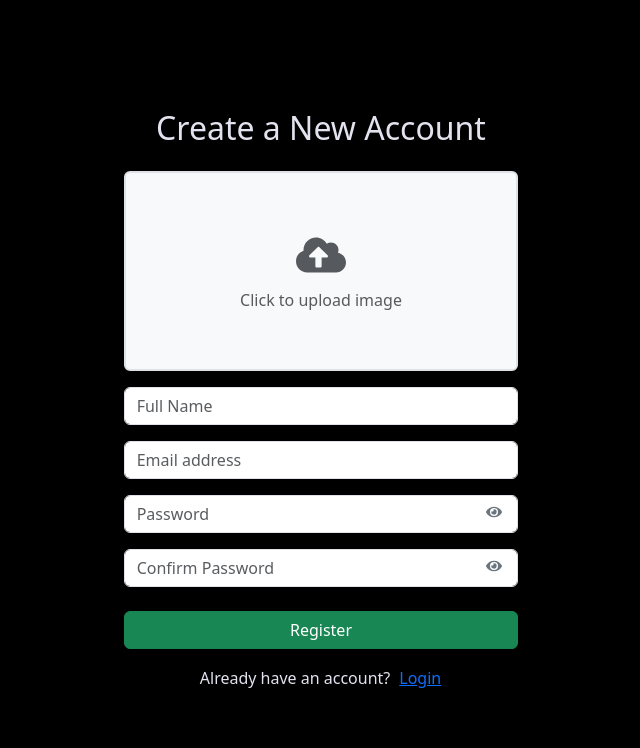
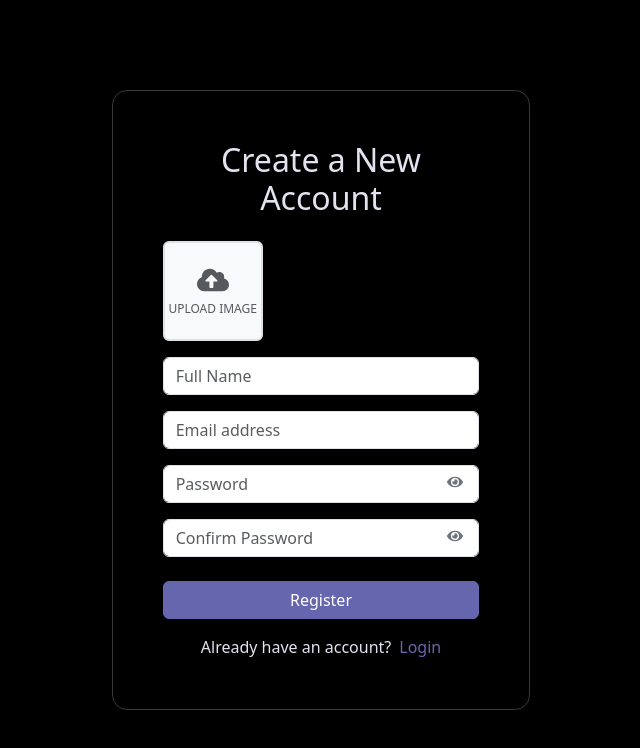
Before and after one commit to mahmoudEwiis/React-ecommerce, a React (Create React App) app: page /register in a window 1280 px wide. Shown: the top 748 px of the page, without its empty margins (319-959 px from the left). Built offline with nearby package versions, Linux system fonts and the light colour scheme.

Commit message:
Fixed Style Registeration Page

```diff
--- a/src/components/ImageUploadBox.jsx
+++ b/src/components/ImageUploadBox.jsx
@@ -41,9 +41,10 @@ const ImageUploadBox = ({ onUpload }) => {
   return (
     <Form.Group className="mb-3">
       <div
-        className="border border-2 border-dashed rounded d-flex justify-content-center align-items-center"
+        className="border border-2 border-dashed rounded d-flex flex-column justify-content-center align-items-center"
         style={{
-          height: 200,
+          width: 100,
+          height: 100,
           cursor: 'pointer',
           backgroundColor: '#f8f9fa',
           position: 'relative',
@@ -55,13 +56,19 @@ const ImageUploadBox = ({ onUpload }) => {
           <img
             src={preview}
             alt="Preview"
-            style={{ maxHeight: '100%', maxWidth: '100%', objectFit: 'contain' }}
+            style={{
+              width: '100%',
+              height: '100%',
+              objectFit: 'cover',
+            }}
           />
         ) : (
-          <div className="text-center text-muted">
-            <FaCloudUploadAlt size={50} className="mb-2" />
-            <div>{uploading ? 'Uploading...' : 'Click to upload image'}</div>
-          </div>
+          <>
+            <FaCloudUploadAlt size={32} className="text-muted mb-1" />
+            <span className="text-muted" style={{ fontSize: '0.75rem' }}>
+              UPLOAD IMAGE
+            </span>
+          </>
         )}
         <Form.Control
           type="file"
--- a/src/features/auth/Register.jsx
+++ b/src/features/auth/Register.jsx
@@ -63,7 +63,7 @@ export default function Register() {
   return (
     <Container fluid className="vh-100 d-flex justify-content-center align-items-center">
       <Row className="w-100 justify-content-center">
-        <Col xs={12} sm={8} md={6} lg={4}>
+        <Col xs={12} sm={8} md={6} lg={4} className="form-outLay">
           <h2 className="mb-4 text-center">Create a New Account</h2>
           <Form noValidate onSubmit={handleSubmit} className="w-100">
             <ImageUploadBox onUpload={(url) => setForm(prev => ({ ...prev, avatar: url }))} />
```
